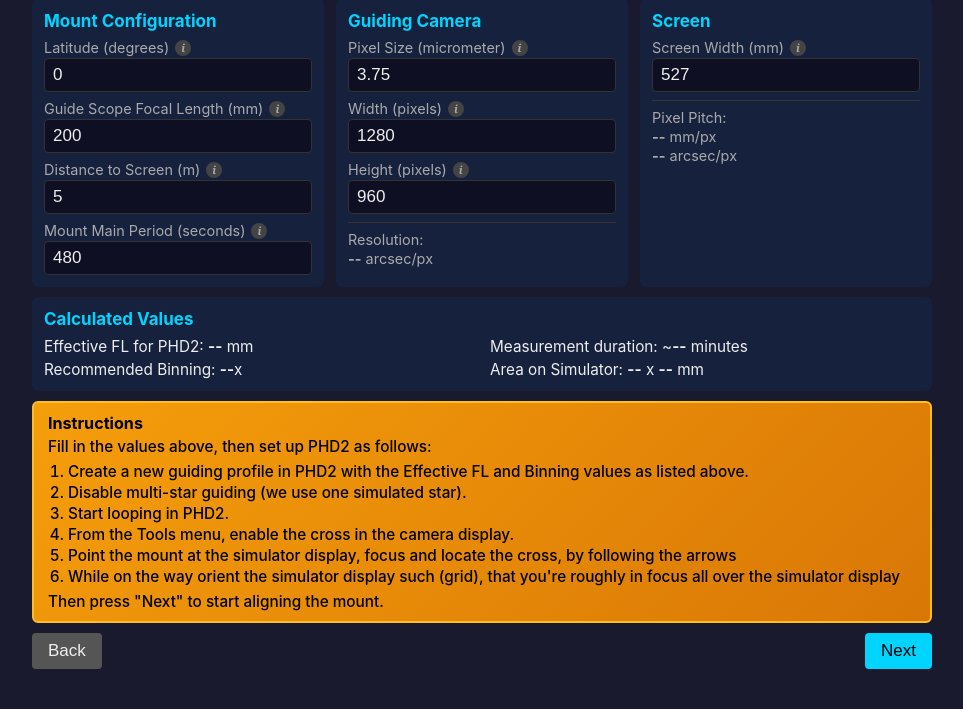
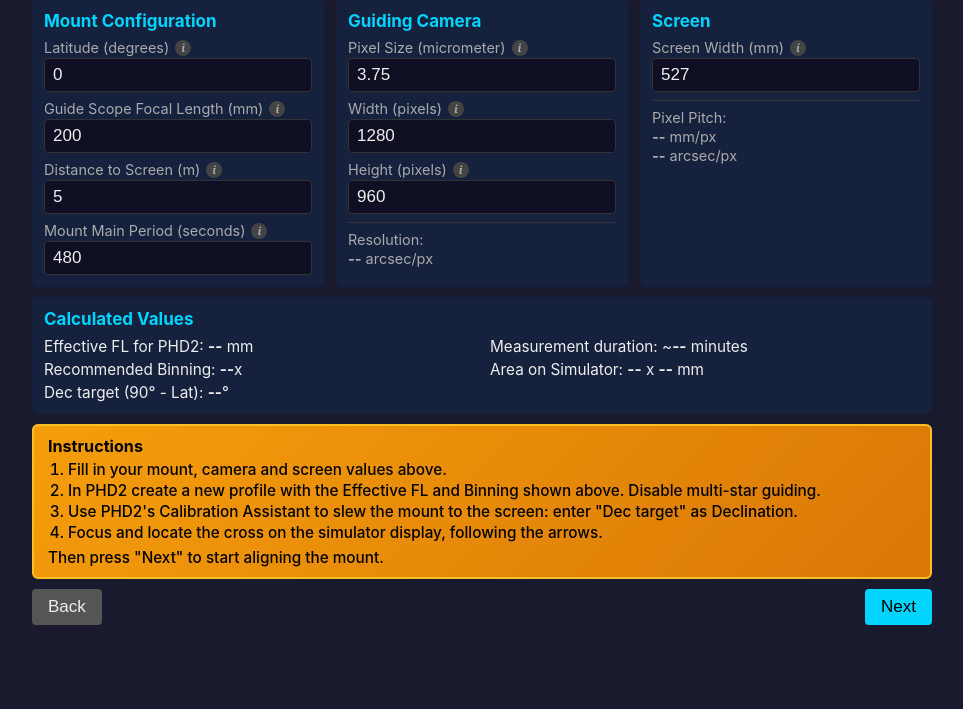
Before and after one commit to jscheidtmann/BadWeatherMountTester, a Python web app: template src/badweathermounttester/templates/index.html in a window 1280 px wide. Shown: the part 91-800 px from the top of the page, without its empty margins (158-1121 px from the left). Run offline with Jinja, Linux system fonts and the light colour scheme; the template is opened without the code that fills it, so the values that code supplies are empty.

Commit message:
Configuration: Calculate and display Dec Target

```diff
--- a/src/badweathermounttester/server.py
+++ b/src/badweathermounttester/server.py
@@ -293,6 +293,8 @@ class WebServer:
                 if latitude_factor > 0:
                     duration_minutes /= latitude_factor
 
+            dec_target = - (90.0 - latitude)
+
             return {
                 "effective_focal_length": round(effective_fl, 1),
                 "duration_minutes": round(duration_minutes, 1),
@@ -302,6 +304,7 @@ class WebServer:
                 "area_height_mm": round(area_height_mm, 1),
                 "pixel_pitch_mm": round(pixel_pitch_mm, 3),
                 "pixel_pitch_arcsec": round(pixel_pitch_arcsec, 2),
+                "dec_target": round(dec_target, 1),
             }
 
         @self.app.route("/api/config/mount/<field>", methods=["PATCH"])
--- a/src/badweathermounttester/templates/index.html
+++ b/src/badweathermounttester/templates/index.html
@@ -789,19 +789,17 @@
                     <p>{{ _('Measurement duration:') }} ~<strong id="duration">--</strong> {{ _('minutes') }}</p>
                     <p>{{ _('Recommended Binning:') }} <strong id="binning">--</strong>x</p>
                     <p>{{ _('Area on Simulator:') }} <strong id="area-width">--</strong> x <strong id="area-height">--</strong> mm</p>
+                    <p>{{ _('Dec target (90° - Lat):') }} <strong id="dec-target">--</strong>°</p>
                 </div>
             </div>
 
             <div class="card instructions-card">
                 <h2>{{ _('Instructions') }}</h2>
-                <p>{{ _('Fill in the values above, then set up PHD2 as follows:') }}</p>
                 <ol>
-                    <li>{{ _('Create a new guiding profile in PHD2 with the Effective FL and Binning values as listed above.') }}</li>
-                    <li>{{ _('Disable multi-star guiding (we use one simulated star).') }}</li>
-                    <li>{{ _('Start looping in PHD2.') }}</li>
-                    <li>{{ _('From the Tools menu, enable the cross in the camera display.') }}</li>
-                    <li>{{ _('Point the mount at the simulator display, focus and locate the cross, by following the arrows') }}</li>
-                    <li>{{ _('While on the way orient the simulator display such (grid), that you\'re roughly in focus all over the simulator display') }}</li>
+                    <li>{{ _('Fill in your mount, camera and screen values above.') }}</li>
+                    <li>{{ _('In PHD2 create a new profile with the Effective FL and Binning shown above. Disable multi-star guiding.') }}</li>
+                    <li>{{ _('Use PHD2\'s Calibration Assistant to slew the mount to the screen: enter "Dec target" as Declination.') }}</li>
+                    <li>{{ _('Focus and locate the cross on the simulator display, following the arrows.') }}</li>
                 </ol>
                 <p>{{ _('Then press "Next" to start aligning the mount.') }}</p>
             </div>
@@ -811,7 +809,8 @@
         <div class="step-content" id="step-2-content">
             <div class="card instructions-card">
                 <h2>{{ _('Instructions') }}</h2>
-                <p>{{ _('Rotate the mount in Azimuth, so that when going from left-to-right, the red line will be visible when rotating the mount only in RA.') }}</p>
+                <p>{{ _('Using only rotations in RA, move the mount back and forth from left-hand-side to right-hand-side. Use the mount\'s Azimuth adjustment screws, so that the zero line will be crossed on left-hand- and right-hand-side.') }}</p>
+                <p>{{ _('If necessary, adjust Dec slightly.') }}</p>
                 <p>{{ _('Press "Next" when aligned, or "Back" to return to configuration.') }}</p>
             </div>
         </div>
@@ -1035,6 +1034,7 @@
         const binningSpan = document.getElementById('binning');
         const areaWidthSpan = document.getElementById('area-width');
         const areaHeightSpan = document.getElementById('area-height');
+        const decTargetSpan = document.getElementById('dec-target');
         const btnBack = document.getElementById('btn-back');
         const btnNext = document.getElementById('btn-next');
 
@@ -1156,6 +1156,14 @@
                 areaWidthSpan.textContent = '--';
                 areaHeightSpan.textContent = '--';
             }
+
+            // Dec target = 90° - |latitude|
+            const lat = Math.abs(mountConfig.latitude);
+            if (lat > 0) {
+                decTargetSpan.textContent = (90.0 - lat).toFixed(1);
+            } else {
+                decTargetSpan.textContent = '--';
+            }
         }
 
         // Update calculated values from server response
@@ -1181,6 +1189,9 @@
             }
             if (calculated.pixel_pitch_arcsec !== undefined) {
                 pixelPitchArcsecSpan.textContent = calculated.pixel_pitch_arcsec || '--';
+            }
+            if (calculated.dec_target !== undefined) {
+                decTargetSpan.textContent = calculated.dec_target || '--';
             }
         }
 
```
Also changed, not shown: docs/manual.md (+5 -1 lines).
